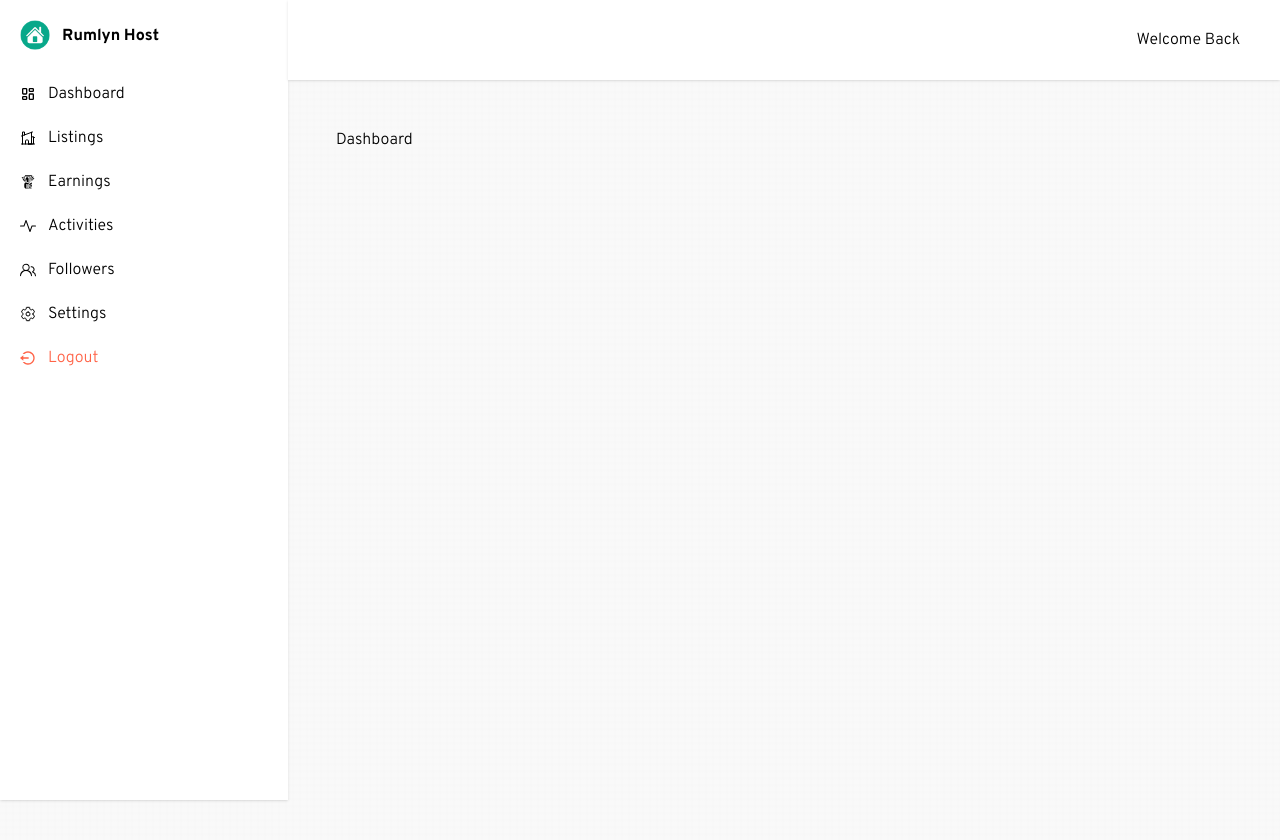
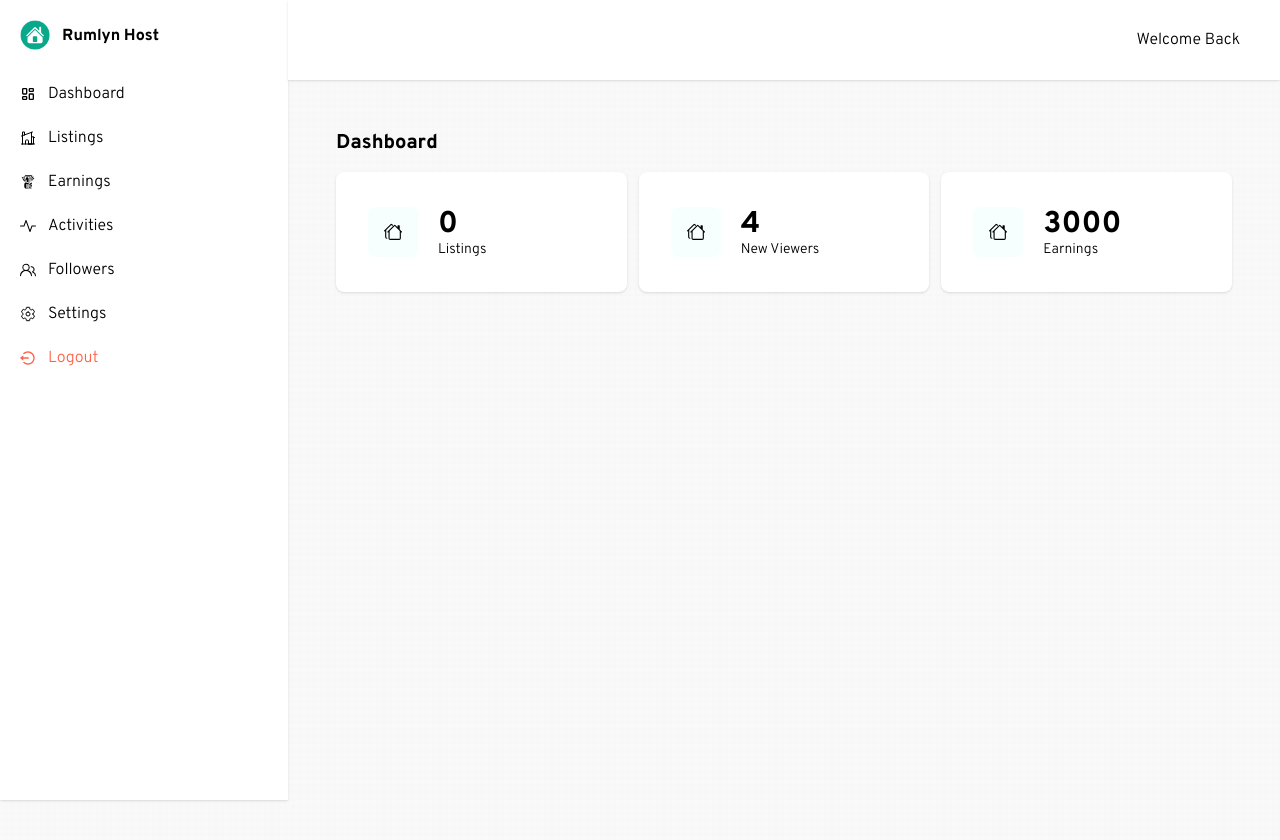
Before and after one commit to koffie99/rumlyn-host-rebuild, a Next.js app: page /screens/portal in a window 1280 px wide. Shown: the top 840 px of the page. Built offline with nearby package versions, Linux system fonts and the light colour scheme; no server answers.

Commit message:
dashboard counts added

```diff
--- /dev/null
+++ b/app/components/DashCard.jsx
@@ -0,0 +1,18 @@
+import React from "react"
+import { BsHouses } from "react-icons/bs"
+
+const DashCard = ({ count, item }) => {
+  return (
+    <div className="bg-white p-8 rounded-lg shadow flex items-center gap-5">
+      <div className="bg-[#f6fffd] p-4 rounded-lg">
+        <BsHouses className="text-lg" />
+      </div>
+      <div className="flex flex-col">
+        <h2 className="text-3xl font-bold">{count}</h2>
+        <p className="text-sm">{item}</p>
+      </div>
+    </div>
+  )
+}
+
+export default DashCard
--- a/app/screens/login/page.jsx
+++ b/app/screens/login/page.jsx
@@ -35,6 +35,7 @@ const Login = () => {
             setLoading(false)
             toast.success("Login successful")
             sessionStorage.setItem("creatorName", result.creator.creator_name)
+            sessionStorage.setItem("creatorId", result.creator._id)
             location.href = "/screens/portal"
           } else {
             setLoading(false)
--- a/app/tabs/Dashboard.jsx
+++ b/app/tabs/Dashboard.jsx
@@ -1,8 +1,54 @@
 "use client"
-import React from "react"
+import React, { useEffect, useState } from "react"
+import DashCard from "../components/DashCard"
 
 const Dashboard = () => {
-  return <div className="min-h-screen p-12">Dashboard</div>
+  const [dashboardCount, setDashboardCount] = useState(null)
+
+  let creatorId
+
+  if (typeof sessionStorage !== "undefined") {
+    creatorId = sessionStorage.getItem("creatorId")
+  }
+
+  // get creator dashboard counts
+  const getDashboardCount = async () => {
+    try {
+      const requestOptions = {
+        method: "GET",
+        redirect: "follow",
+      }
+
+      await fetch(
+        `https://api.rumlyn.com/api/v1/dashboard/creator/${creatorId}`,
+        requestOptions
+      )
+        .then((response) => response.json())
+        .then((result) => {
+          setDashboardCount(result)
+        })
+        .catch((error) => console.error(error))
+    } catch (err) {
+      console.log(err)
+    }
+  }
+
+  // init
+  useEffect(() => {
+    getDashboardCount()
+  }, [])
+
+  return (
+    <div className="min-h-screen p-12">
+      <h2 className="font-bold text-xl">Dashboard</h2>
+      <div className="mt-4 grid grid-cols-3 gap-3">
+        <DashCard count={0} item="Listings" />
+        <DashCard count={4} item="New Viewers" />
+        <DashCard count={3000} item="Earnings" />
+        {/* <p>Total Projects: {dashboardCount?.listing_no || 0}</p> */}
+      </div>
+    </div>
+  )
 }
 
 export default Dashboard
```
